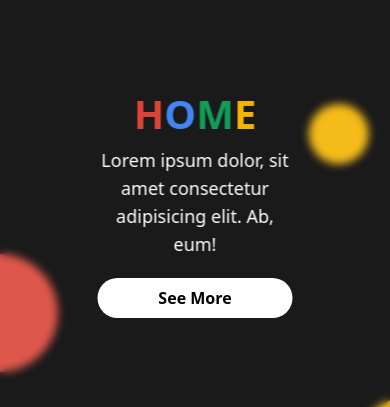
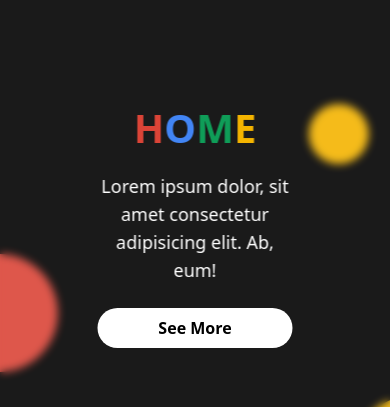
Before and after one commit to Mezghani-Aymen/Google-Stuent-Club, a React (Create React App) app: page / in a window 390 px wide. Shown: the part 216-623 px from the top of the page. Built offline with nearby package versions, Linux system fonts and the light colour scheme.

Commit message:
[fix] update  hero style file

```diff
--- a/src/components/hero/hero.css
+++ b/src/components/hero/hero.css
@@ -8,6 +8,7 @@
     display: flex;
     justify-content: center;
     transition: 0.5s;
+    cursor: pointer;
 }
 
 .slide .item:nth-child(1) {
@@ -17,6 +18,7 @@
     border-radius: 0;
     width: 100%;
     height: 100%;
+    cursor: initial;
 }
 
 
@@ -48,7 +50,7 @@
     left: 100px;
     width: 300px;
     text-align: left;
-    color: #eee;
+
     transform: translate(0, -50%);
     display: none;
 }
@@ -56,7 +58,6 @@
 
 .slide .item:nth-child(1) .content {
     display: block;
-    color: #DB4437;
 }
 
 .slide .item:nth-child(1) .ref {
@@ -75,8 +76,6 @@
 }
 
 .slide .item .content .des {
-    margin-top: 10px;
-    margin-bottom: 20px;
     opacity: 0;
     animation: animate 1s ease-in-out 0.3s 1 forwards;
 }
@@ -130,11 +129,10 @@
 
     .slide .item .content {
         width: initial;
-        top: calc(45% + 30px);
+        top: calc(49% + 30px);
         left: 50%;
         transform: translate(-50%, -50%);
         text-align: center;
-        padding: 12px 0;
-        margin: 12px 0;
+
     }
 }
```
